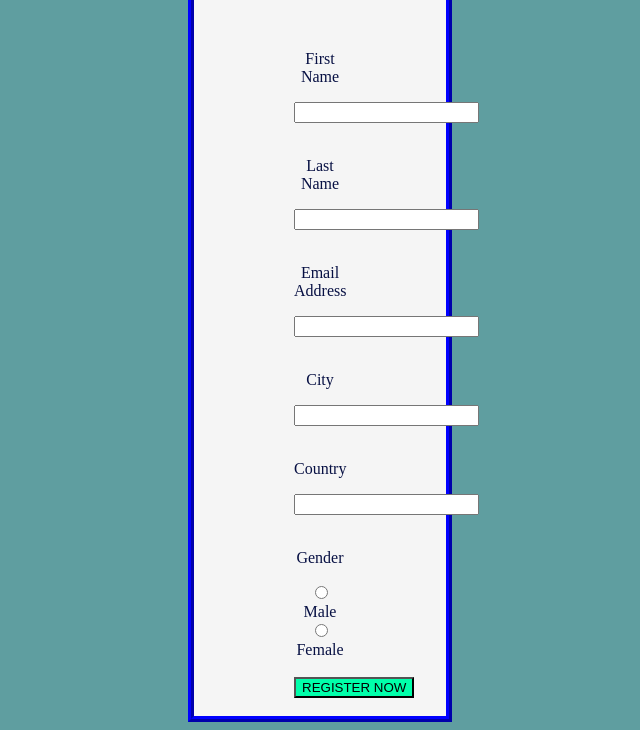
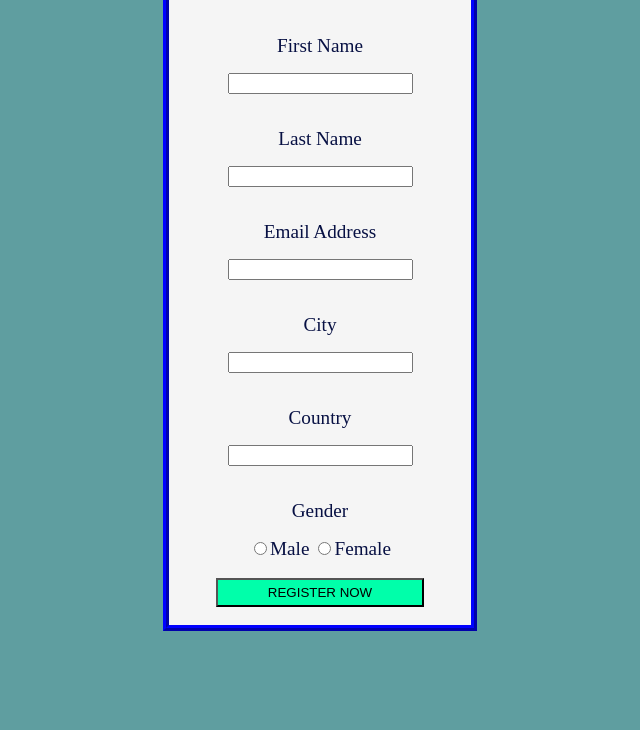
Before and after one commit to jasika03/html, a plain HTML site: page index.html in a window 1280 px wide. Shown: the part 153-883 px from the top of the page, without its empty margins (320-960 px from the left). After the commit the page ends 800 px from the top, so only its background shows below. Drawn offline with Linux system fonts and the light colour scheme.

Commit message:
with border

```diff
--- a/index.html
+++ b/index.html
@@ -5,27 +5,28 @@
     <meta name="viewport" content="width=device-width, initial-scale=1.0">
     <title>Registration Form</title>
 </head>
-<body style="background-color: cadetblue; padding-left: 500px; padding-right: 500px;">
+<body style="background-color: cadetblue; padding-left: 475px; padding-right: 475px;">
 
-    <form style=" background-color: whitesmoke; text-align: center; color: rgb(7, 16, 67); border: ridge blue; border-width: 6px; padding-left: 100px; padding-right: 100px;">
-        <br>
+    <form style=" background-color: whitesmoke; text-align: center; color: rgb(7, 16, 67); border: ridge blue; border-width: 6px;">
         <h1 style="background-color: aqua; text-align: center;padding: 10px;" >Registration Form</h1>
         <br>
-        <p>First Name</p><input type="text">
+        <marquee><b><i> REGISTER NOW!! REGISTER NOW!! </i></b></marquee>
         <br><br>
-        <p>Last Name</p><input type="text">
+        <p><big>First Name</big></p><input type="text">
         <br><br>
-        <p>Email Address</p><input type="text">
+        <p><big>Last Name</big></p><input type="text">
         <br><br>
-        <p>City</p><input type="text">
+        <p><big>Email Address</big></p><input type="text">
         <br><br>
-        <p>Country</p><input type="text">
+        <p><big>City</big></p><input type="text">
         <br><br>
-        <p>Gender</p>
-        <label for="1"> <input type="radio" value="Male" name="gender" id="1">Male</label>
-        <label for="2"> <input type="radio" value="Female" name="gender" id="2">Female</label>
+        <p><big>Country</big></p><input type="text">
         <br><br>
-        <input type="submit" style="background-color:rgb(0, 255, 170)" value="REGISTER NOW">
+        <p><big>Gender</big></p>
+        <label for="1"> <input type="radio" value="Male" name="gender" id="1"><big>Male</big></label>
+        <label for="2"> <input type="radio" value="Female" name="gender" id="2"><big>Female</big></label>
+        <br><br>
+        <input type="submit" style="background-color:rgb(0, 255, 170); padding: 5px; padding-left: 50px; padding-right: 50px;" value="REGISTER NOW">
         <br><br>
     </form>
 </body>
```
